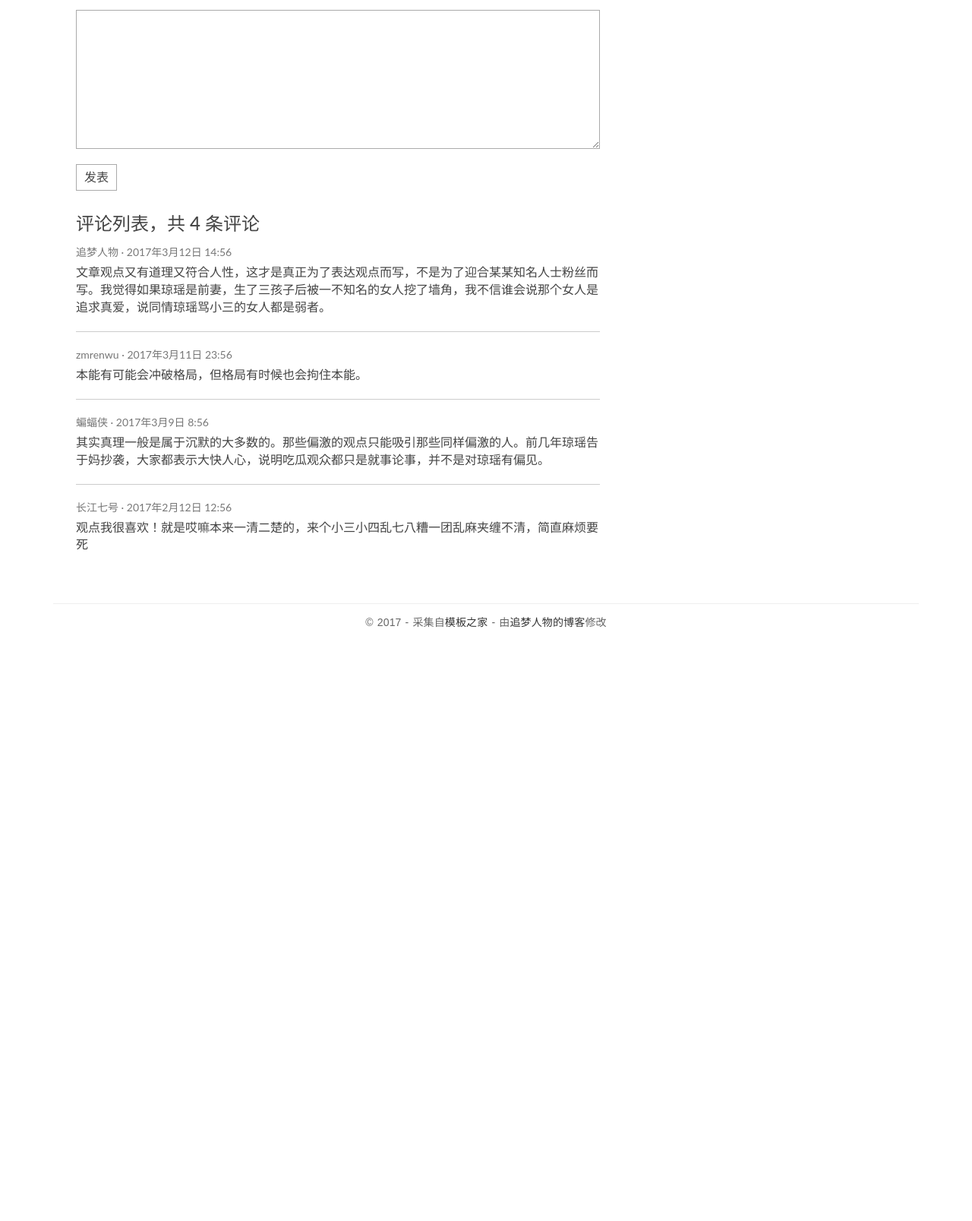
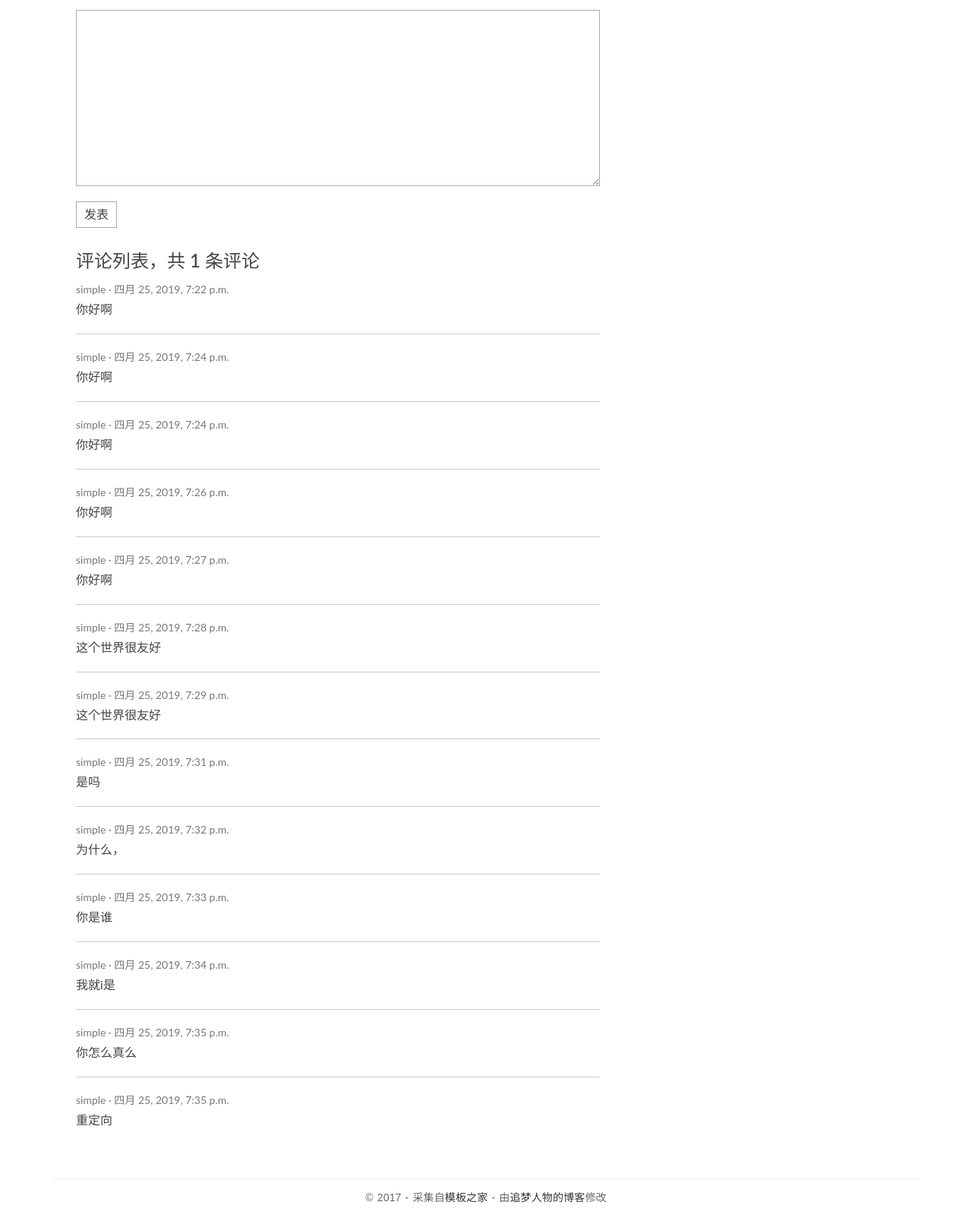
Before and after one commit to SimpleLikeMe/MyDjangoObj, a Django app: page /blog/single/1/ in a window 1280 px wide. Shown: the part 1481-3088 px from the top of the page at 76% size. Before the commit the page ends 2307 px from the top, so only its background shows below. Run offline with Django 3.2, Linux system fonts and the light colour scheme; data comes from the database, SQL or seed files in the repository; both versions use the stored data as it was after the commit; some libraries are stand-ins or nearby versions.

Commit message:
基本功能的实现，使用继承减少代码重用，使用自定义标签减少参数传递

```diff
--- a/myBlog/blog/admin.py
+++ b/myBlog/blog/admin.py
@@ -43,6 +43,5 @@ class CommentAdmin(admin.ModelAdmin):
 # 注册表单交给管理界面管理
 admin.site.register(User, UserAdmin)
 admin.site.register(Article, ArticleAdmin)
-admin.site.register(Comment, CommentAdmin)
 admin.site.register(ArticleKind)
 admin.site.register(ArticleTag)
--- a/myBlog/blog/models.py
+++ b/myBlog/blog/models.py
@@ -31,22 +31,6 @@ class ArticleManager(models.Manager):
     def create_save_article(self, title, content):
         article = self.create(title=title, content=content)
         return article
-
-
-class CommentManager(models.Manager):
-    """
-    评论管理类类
-    """
-    def create_comment(self, user, article, content):
-        comment = self.model()
-        comment.user = user
-        comment.article = article
-        comment.content = content
-        return comment
-
-    def create_save_comment(self, user, article, content):
-        comment = self.create(user=user, article=article, content=content)
-        return comment
 
 
 class ArticleTagManager(models.Manager):
@@ -92,7 +76,7 @@ class User(models.Model):
     # 性别
     gender = models.BooleanField()
     # 年龄
-    age = models.IntegerField(max_length=3, default=0)
+    age = models.IntegerField(default=0)
     # 用户积分
     integral = models.IntegerField(default=100)
     # 用户说明
@@ -170,34 +154,6 @@ class Article(models.Model):
         return self.title
 
 
-class Comment(models.Model):
-    """定义评论类"""
-    # 评论人
-    user = models.ForeignKey(User, on_delete=models.CASCADE)
-    # 评论文章
-    article = models.ForeignKey(Article, on_delete=models.CASCADE)
-    # 评论内容
-    content = models.TextField()
-    # 评论时间
-    comment_time = models.DateTimeField(auto_now_add=True)
-    # 网址
-    addr = models.CharField(max_length=255)
-    manager = CommentManager()
-
-    def show_user(self):
-        return self.user
-
-    def show_article(self):
-        return self.article
-
-    def show_comment_time(self):
-        return self.comment_time
-
-    show_user.short_description = "评论人"
-    show_article.short_description = "文章标题"
-    show_comment_time.short_description = "发布时间"
-
-
 class ArticleTag(models.Model):
     # 标签名
     name = models.CharField(max_length=20)
--- a/myBlog/blog/templatetags/extend_tag.py
+++ b/myBlog/blog/templatetags/extend_tag.py
@@ -1,5 +1,6 @@
 from django import template
 from ..models import *
+from comment.models import Comment
 
 # 得到django负责管理标签和过滤器类
 register = template.Library()
@@ -38,3 +39,7 @@ def getNewArticles():
 @register.simple_tag
 def getArticleTag():
     return ArticleTag.manager.all()
+
+@register.simple_tag
+def getComment():
+    return Comment.manager.all()
--- a/myBlog/blog/views.py
+++ b/myBlog/blog/views.py
@@ -1,5 +1,6 @@
 from django.shortcuts import render, redirect
-from django.db.models import Q
+from comment.forms import CommentForm
+from comment.models import CommentManager
 from django.http import HttpResponse
 from . import forms
 from .models import *
@@ -62,22 +63,14 @@ def full_width(request, page):
 
 
 def single(request, aid):
-    tags = ArticleTag.manager.all()
-    kinds = ArticleKind.manager.all()
-    new_articles = Article.manager.all().order_by('-publish_time')[:3]
     article = Article.manager.all().filter(pk=aid).first()
     if request.method == "GET":
+        form = CommentForm()
         article.read_count += 1
         article.save()
-
-        return render(request, 'blog/single.html', context={'article': article, 'tags': tags, 'kinds': kinds,
-                                                            'new_articles': new_articles})
+        return render(request, 'blog/single.html', context={'article': article, 'form': form})
     elif request.method == "POST":
-
-        # comment.save()
-        return render(request, 'blog/single.html', context={'article': article, 'tags': tags, 'kinds': kinds,
-
-                                                            'new_articles': new_articles})
+        return render(request, 'blog/single.html', context={'article': article})
 
 
 def comment(request, aid):
@@ -86,21 +79,23 @@ def comment(request, aid):
     :param request:
     :return:
     """
-    form = forms.CommentForm()
-    tags = ArticleTag.manager.all()
-    kinds = ArticleKind.manager.all()
-    new_articles = Article.manager.all().order_by('-publish_time')[:3]
     article = Article.manager.all().filter(pk=aid).first()
     if request.method == "GET":
-        return render(request, 'blog/single.html', context={'article': article, 'tags': tags, 'kinds': kinds,
-                                                        'new_articles': new_articles})
+        form = CommentForm()
+        article.read_count += 1
+        return render(request, 'blog/single.html', context={'article': article, 'form': form})
     elif request.method == "POST":
-        content = request.POST.get('content')
-        account = request.session.get('account')
-        CommentManager().create_save_comment(account, aid, content)
-        return render(request, 'blog/single.html', context={'article': article, 'tags': tags, 'kinds': kinds,
-
-                                                            'new_articles': new_articles})
+        comment = CommentForm(request.POST)
+        if comment.is_valid():
+            comment = comment.save(commit=False)
+            comment.user = User.manager.all().filter(account=request.session.get("account")).first()
+            comment.article = Article.manager.all().filter(pk=aid).first()
+            comment.article.comment_count += 1
+            comment.article.save()
+            comment.save()
+            return redirect('/blog/single/%s' % aid)
+        else:
+            return HttpResponse("该页面不存在")
 
 
 def article_kind(request, page, kid):
--- a/myBlog/myBlog/settings.py
+++ b/myBlog/myBlog/settings.py
@@ -38,6 +38,8 @@ INSTALLED_APPS = [
     'django.contrib.messages',
     'django.contrib.staticfiles',
     'blog',
+    'comment',
+
 ]
 
 MIDDLEWARE = [
--- a/myBlog/templates/blog/single.html
+++ b/myBlog/templates/blog/single.html
@@ -1,4 +1,5 @@
 {% extends 'blog/base.html' %}
+{% load extend_tag %}
 {% block main %}
     <main class="col-md-8">
         <article class="post post-1">
@@ -48,42 +49,26 @@
                 {% csrf_token %}
                 <div class="row">
                     <div class="col-md-12">
-                        <textarea name="content" id="id_comment" required></textarea>
+                        {{form.content}}
                         <button type="submit" class="comment-btn">发表</button>
                     </div>
                 </div>    <!-- row -->
             </form>
             <div class="comment-list-panel">
-                <h3>评论列表，共 <span>4</span> 条评论</h3>
+                <h3>评论列表，共 <span>{{article.comment_count}}</span> 条评论</h3>
                 <ul class="comment-list list-unstyled">
-                    <li class="comment-item">
-                        <span class="nickname">追梦人物</span>
-                        <time class="submit-date" datetime="2012-11-09T23:15:57+00:00">2017年3月12日 14:56</time>
-                        <div class="text">
-                            文章观点又有道理又符合人性，这才是真正为了表达观点而写，不是为了迎合某某知名人士粉丝而写。我觉得如果琼瑶是前妻，生了三孩子后被一不知名的女人挖了墙角，我不信谁会说那个女人是追求真爱，说同情琼瑶骂小三的女人都是弱者。
-                        </div>
-                    </li>
-                    <li class="comment-item">
-                        <span class="nickname">zmrenwu</span>
-                        <time class="submit-date" datetime="2012-11-09T23:15:57+00:00">2017年3月11日 23:56</time>
-                        <div class="text">
-                            本能有可能会冲破格局，但格局有时候也会拘住本能。
-                        </div>
-                    </li>
-                    <li class="comment-item">
-                        <span class="nickname">蝙蝠侠</span>
-                        <time class="submit-date" datetime="2012-11-09T23:15:57+00:00">2017年3月9日 8:56</time>
-                        <div class="text">
-                            其实真理一般是属于沉默的大多数的。那些偏激的观点只能吸引那些同样偏激的人。前几年琼瑶告于妈抄袭，大家都表示大快人心，说明吃瓜观众都只是就事论事，并不是对琼瑶有偏见。
-                        </div>
-                    </li>
-                    <li class="comment-item">
-                        <span class="nickname">长江七号</span>
-                        <time class="submit-date" datetime="2012-11-09T23:15:57+00:00">2017年2月12日 12:56</time>
-                        <div class="text">
-                            观点我很喜欢！就是哎嘛本来一清二楚的，来个小三小四乱七八糟一团乱麻夹缠不清，简直麻烦要死
-                        </div>
-                    </li>
+                    {% getComment as comments %}
+                    {% for comment in comments %}
+                        <li class="comment-item">
+                            <span class="nickname">{{comment.user.nickname}}</span>
+                            <time class="submit-date" datetime="2012-11-09T23:15:57+00:00">{{comment.comment_time}}</time>
+                            <div class="text">
+                                {{comment.content}}
+                            </div>
+                        </li>
+                    {% empty %}
+                        暂无评论
+                    {% endfor %}
                 </ul>
             </div>
         </section>
```
Also changed, not shown: myBlog/blog/forms.py (+0 -9 lines), myBlog/blog/migrations/0001_initial.py, myBlog/blog/migrations/0002_auto_20190424_1356.py (deleted), myBlog/blog/templatetags/__init__.py (deleted), myBlog/comment/migrations/0001_initial.py, myBlog/db.sqlite3.
